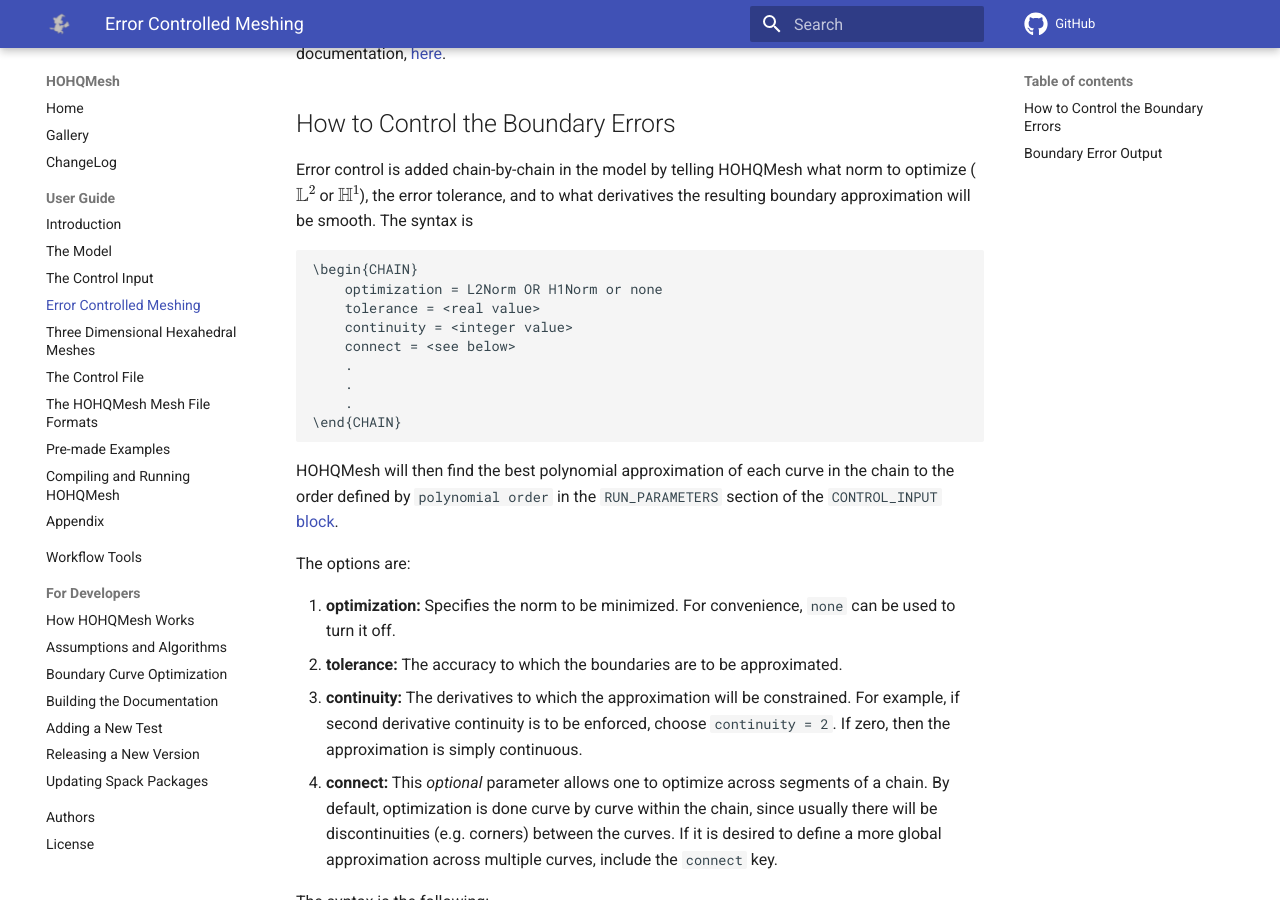
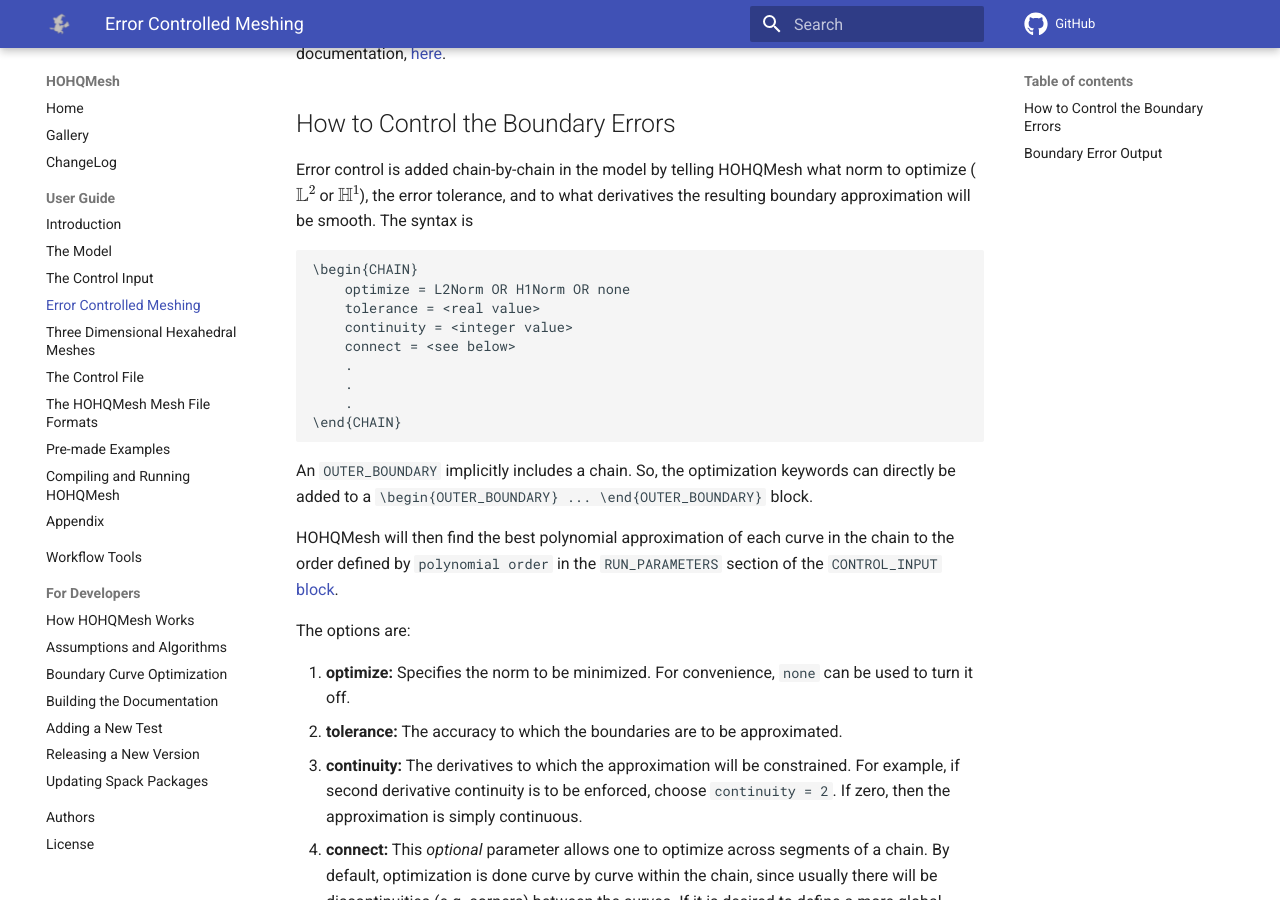
Before and after one commit to trixi-framework/HOHQMesh, an MkDocs documentation site: the page built from Documentation/docs/error-controlled-adaptive-meshing.md, in a window 1280 px wide and 900 px high, scrolled down 530 px. Built offline with MkDocs 1.6.1 and Material for MkDocs 9.7.7, drawn with Linux system fonts in a browser that asks for light colours; comment, search, counter and statistics services are not loaded.

Commit message:
clarify how to add optimization keywords for OUTER_BOUNDARY

```diff
--- a/Documentation/docs/error-controlled-adaptive-meshing.md
+++ b/Documentation/docs/error-controlled-adaptive-meshing.md
@@ -13,7 +13,7 @@
 Error control is added chain-by-chain in the model by telling HOHQMesh what norm to optimize ($\mathbb L^2$ or $\mathbb H^1$), the error tolerance, and to what derivatives the resulting boundary approximation will be smooth. The syntax is
 
 	\begin{CHAIN}
-		optimization = L2Norm OR H1Norm or none
+		optimize = L2Norm OR H1Norm OR none
 		tolerance = <real value>
 		continuity = <integer value>
 		connect = <see below>
@@ -22,11 +22,14 @@
 		.
 	\end{CHAIN}
 
+An `OUTER_BOUNDARY` implicitly includes a chain. So, the optimization keywords can directly
+be added to a `\begin{OUTER_BOUNDARY} ... \end{OUTER_BOUNDARY}` block.
+
 HOHQMesh will then find the best polynomial approximation of each curve in the chain to the order defined by `polynomial order` in the `RUN_PARAMETERS` section of the `CONTROL_INPUT` [block](the-control-input.md#RunParameters).
 
 The options are:
 
-1. **optimization:** Specifies the norm to be minimized. For convenience, `none` can be used to turn it off.
+1. **optimize:** Specifies the norm to be minimized. For convenience, `none` can be used to turn it off.
 2. **tolerance:** The accuracy to which the boundaries are to be approximated.
 3. **continuity:** The derivatives to which the approximation will be constrained. For example, if second derivative continuity is to be enforced, choose `continuity = 2`. If zero, then the approximation is simply continuous.
 4. **connect:** This *optional* parameter allows one to optimize across segments of a chain. By default, optimization is done curve by curve within the chain, since usually there will be discontinuities (e.g. corners) between the curves. If it is desired to define a more global approximation across multiple curves, include the `connect` key.
```
